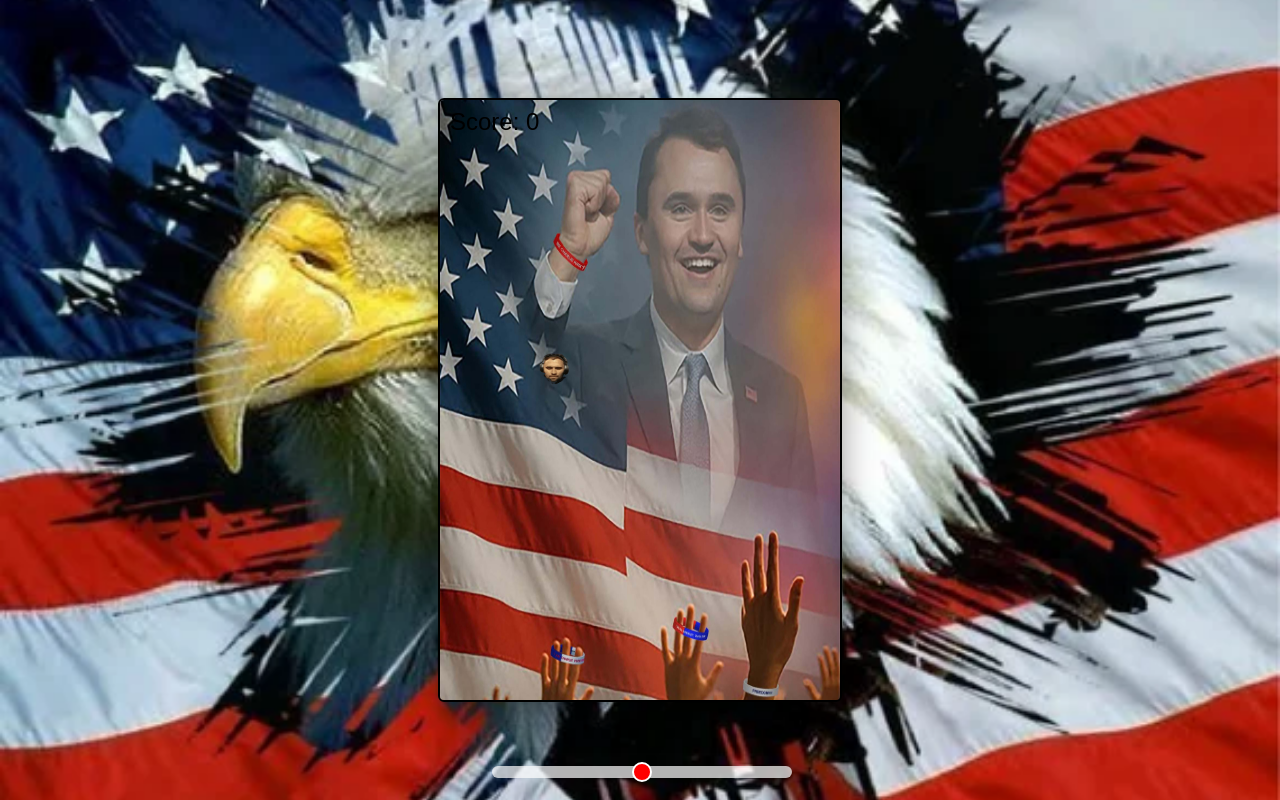
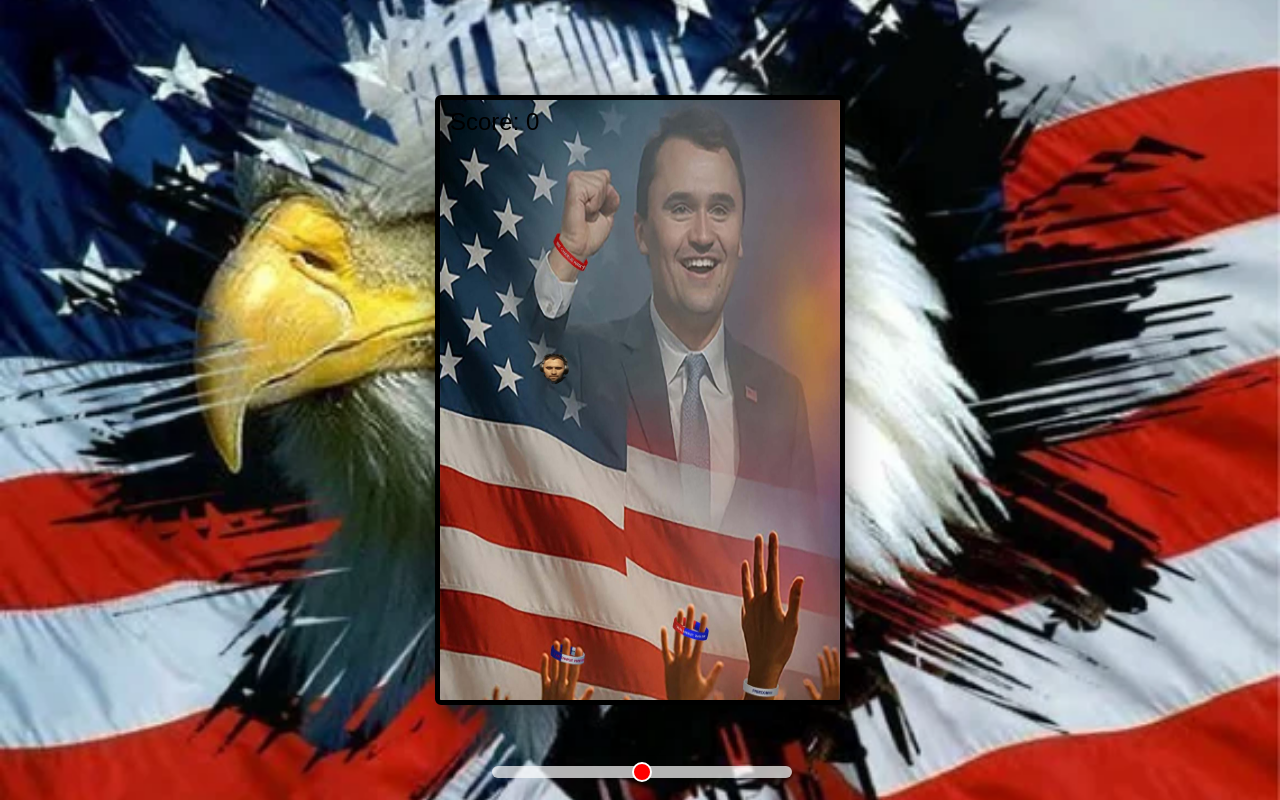
Before and after one commit to y97b9nc7kb-hub/kirkybird, a plain HTML site: page index.html in a window 1280 px wide. Drawn offline with Linux system fonts and the light colour scheme.

Commit message:
Increase canvas border thickness to 5px

```diff
--- a/index.html
+++ b/index.html
@@ -23,7 +23,7 @@ body {
 }
 
 canvas {
-  border: 2px solid black;
+  border: 5px solid black;
   box-shadow: 0 12px 35px rgba(0,0,0,0.4);
   border-radius: 6px;
   z-index: 1;
```
